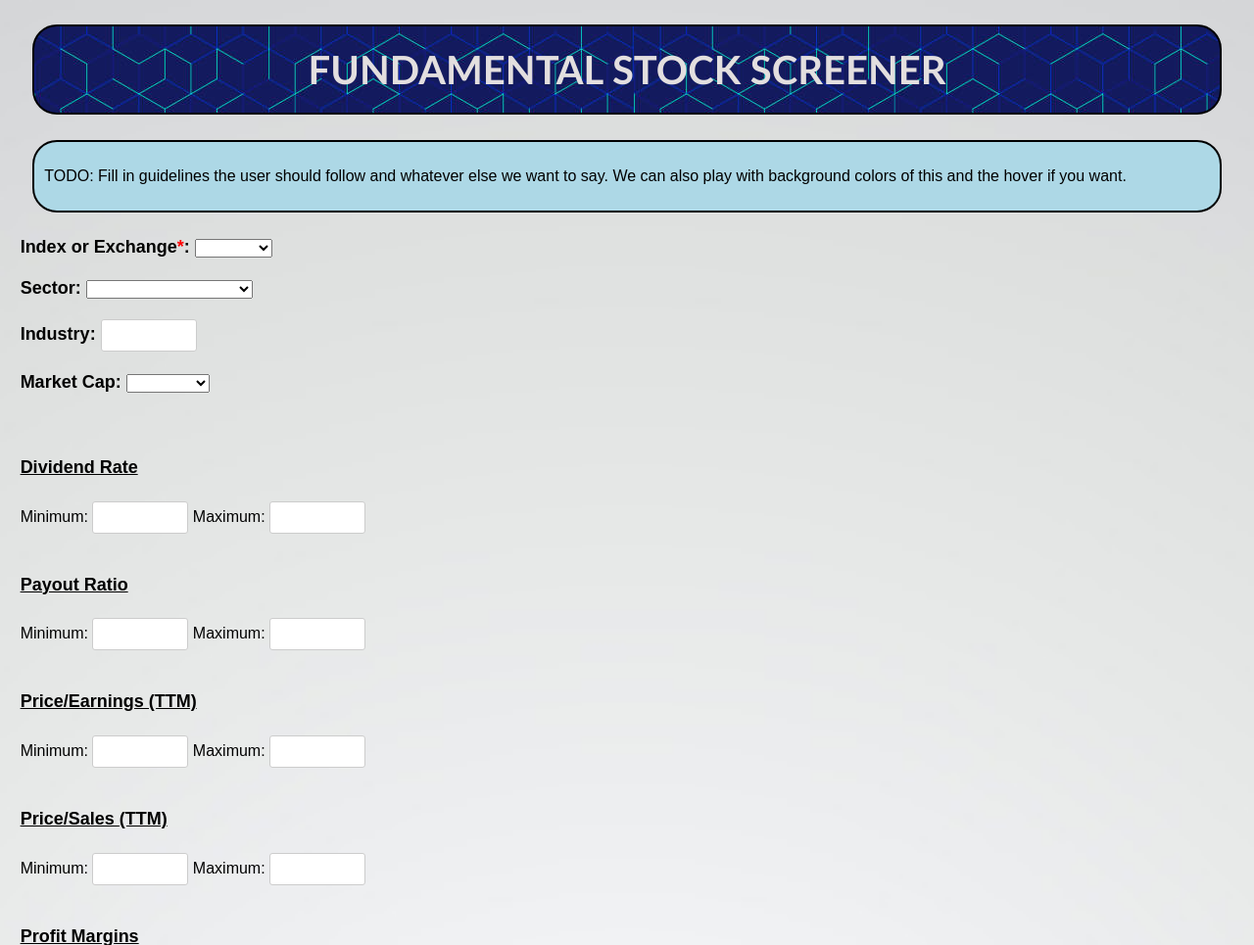
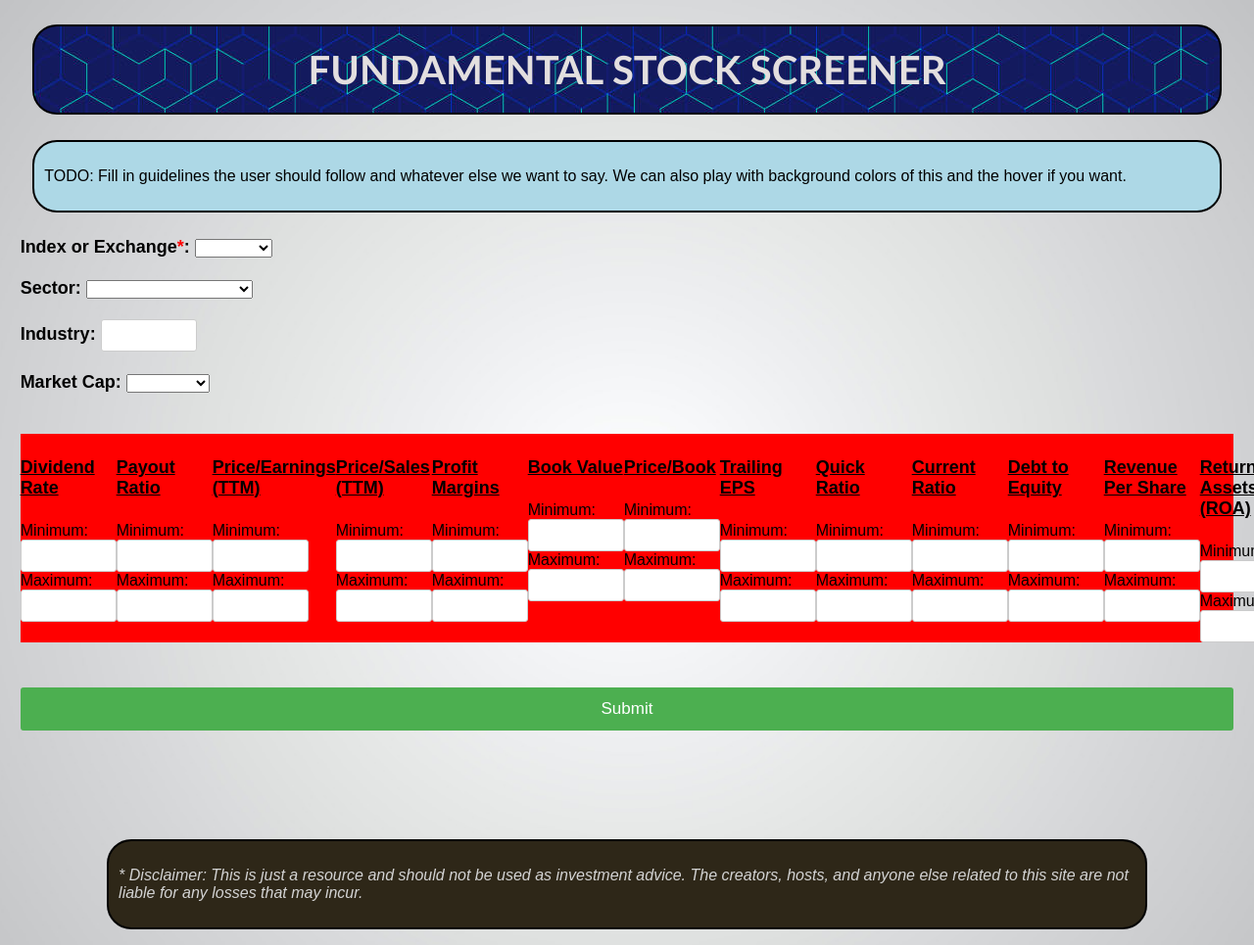
Before and after one commit to DasDog/StockScreener, a Django app: page / in a window 1280 px wide; the page is wider, and only the part inside the window is pictured. Shown: the top 965 px of that part at 98% size. Run offline with Django 4.2, Linux system fonts and the light colour scheme.

Commit message:
updated website

```diff
--- a/stockScreener/static/css/styles.css
+++ b/stockScreener/static/css/styles.css
@@ -29,7 +29,17 @@ body {
     border-radius: 25px;
     border: 2px solid black;
     font-family:sans-serif;
+    /* padding 10px */
 }
+
+/* ------------------------------------------------------------------------------------------- */
+
+.container {
+    display: flex;
+    background-color: red;
+}
+
+
 
 /* ------------------------------------------------------------------------------------------- */
 /* Part where we get the user's preferences to screen for */
--- a/stockScreener/templates/home/index.html
+++ b/stockScreener/templates/home/index.html
@@ -77,6 +77,7 @@
 
         <br>
 
+        <div class="container">
         <div class="entryOption">
             <h4 class="subtitle">Dividend Rate</h4>
             <label for="dividendRateMin">Minimum: </label>
@@ -254,6 +255,7 @@
             <label for="operatingMarginsMax">Maximum: </label>
             <input type="text" name="operatingMarginsMax">
         </div>
+        </div>
 
         <br>
         <br>
```
